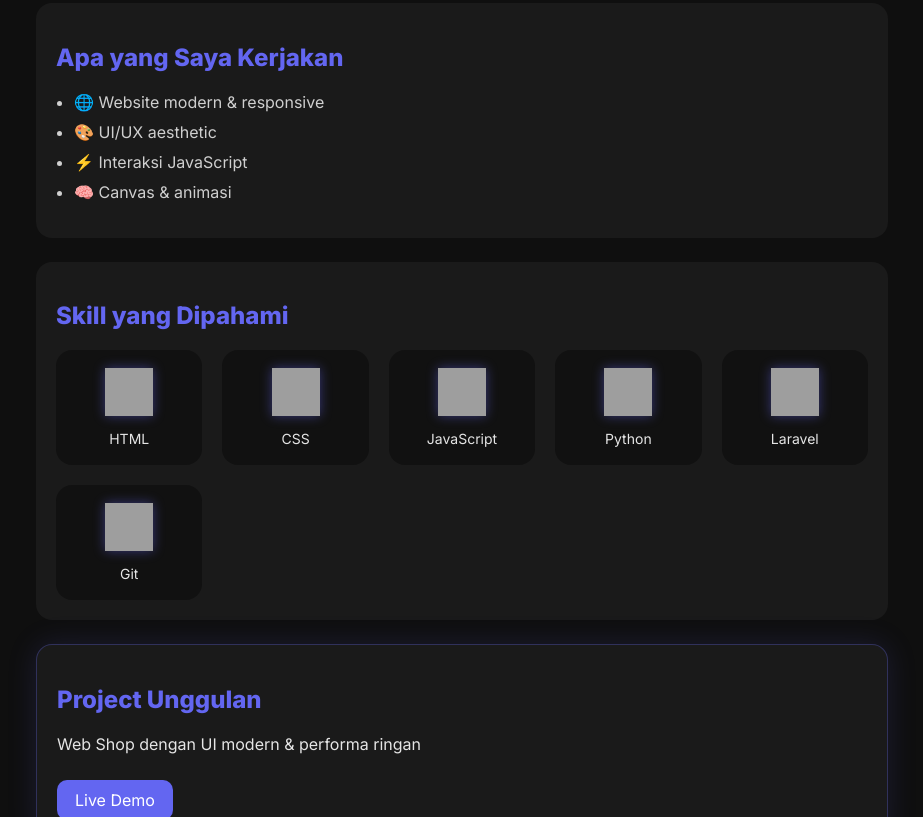
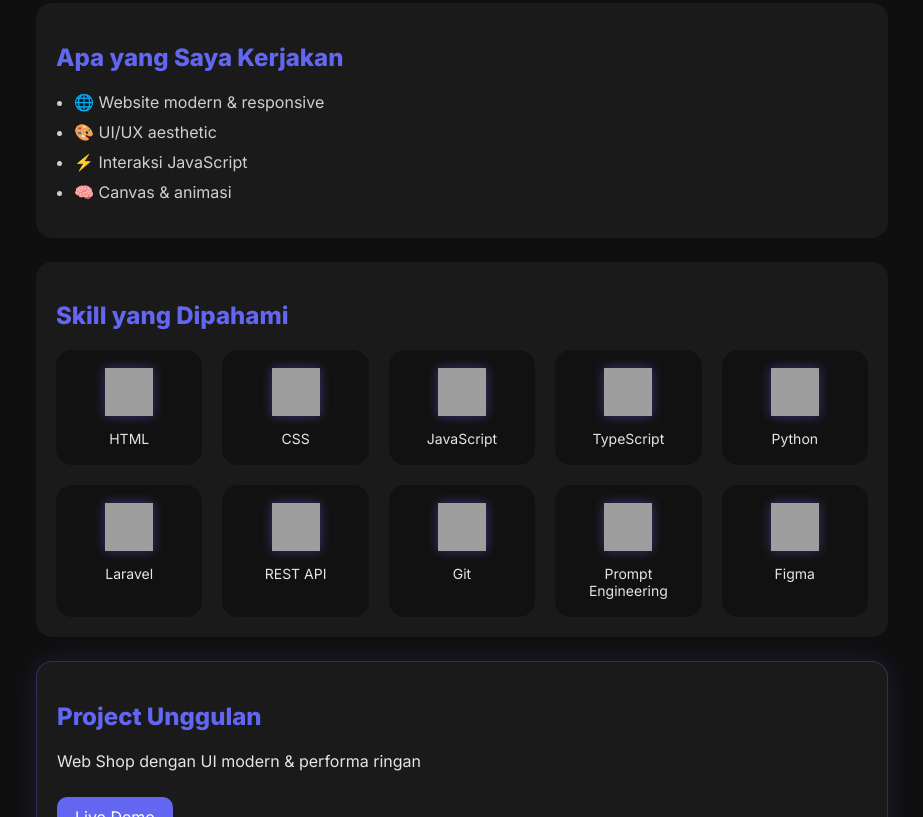
Before and after one commit to Shyoaja/portofolio, a plain HTML site: page index.html in a window 1280 px wide. Shown: the part 534-1351 px from the top of the page, without its empty margins (178-1101 px from the left). Drawn offline with Linux system fonts and the light colour scheme; grey boxes are pictures that could not be loaded.

Commit message:
Refactor skills section with frontend and backend categories

```diff
--- a/index.html
+++ b/index.html
@@ -47,32 +47,63 @@
   <h2>Skill yang Dipahami</h2>
 
   <div class="skills-grid">
+
+    <!-- Frontend -->
     <div class="skill-item">
       <img src="https://cdn.jsdelivr.net/gh/devicons/devicon/icons/html5/html5-original.svg">
       <p>HTML</p>
     </div>
+
     <div class="skill-item">
       <img src="https://cdn.jsdelivr.net/gh/devicons/devicon/icons/css3/css3-original.svg">
       <p>CSS</p>
     </div>
+
     <div class="skill-item">
       <img src="https://cdn.jsdelivr.net/gh/devicons/devicon/icons/javascript/javascript-original.svg">
       <p>JavaScript</p>
     </div>
+
+    <div class="skill-item">
+      <img src="https://cdn.jsdelivr.net/gh/devicons/devicon/icons/typescript/typescript-original.svg">
+      <p>TypeScript</p>
+    </div>
+
+    <!-- Backend / Logic -->
     <div class="skill-item">
       <img src="https://cdn.jsdelivr.net/gh/devicons/devicon/icons/python/python-original.svg">
       <p>Python</p>
     </div>
+
     <div class="skill-item">
       <img src="https://cdn.jsdelivr.net/gh/devicons/devicon/icons/laravel/laravel-original.svg">
       <p>Laravel</p>
     </div>
+
+    <div class="skill-item">
+      <img src="https://img.icons8.com/fluency/48/api.png">
+      <p>REST API</p>
+    </div>
+
+    <!-- Tools -->
     <div class="skill-item">
       <img src="https://cdn.jsdelivr.net/gh/devicons/devicon/icons/git/git-original.svg">
       <p>Git</p>
     </div>
+
+    <div class="skill-item">
+      <img src="https://img.icons8.com/fluency/48/artificial-intelligence.png">
+      <p>Prompt Engineering</p>
+    </div>
+
+    <div class="skill-item">
+      <img src="https://cdn.jsdelivr.net/gh/devicons/devicon/icons/figma/figma-original.svg">
+      <p>Figma</p>
+    </div>
+
   </div>
 </section>
+
 
     <!-- PROJECT -->
     <section class="card fade-in highlight">
```
Lines whose indentation alone changed are shown as unchanged.
